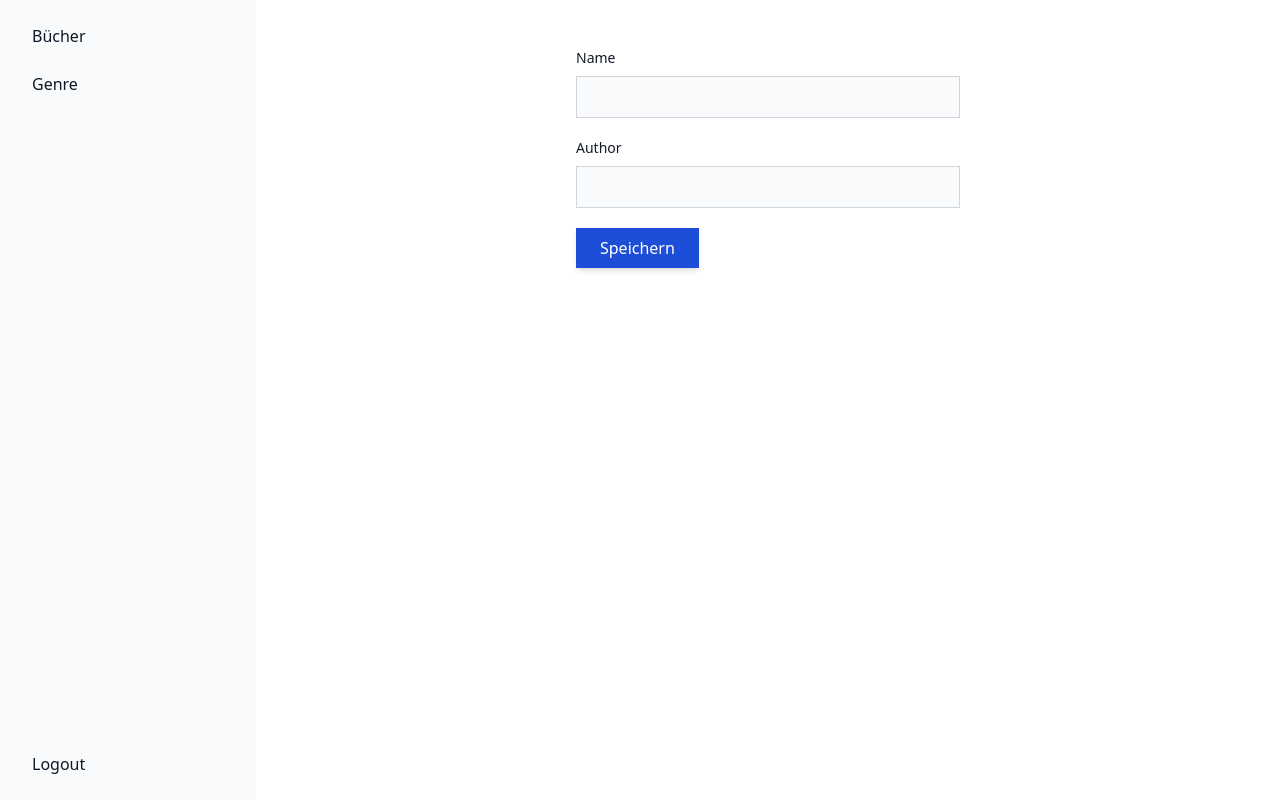
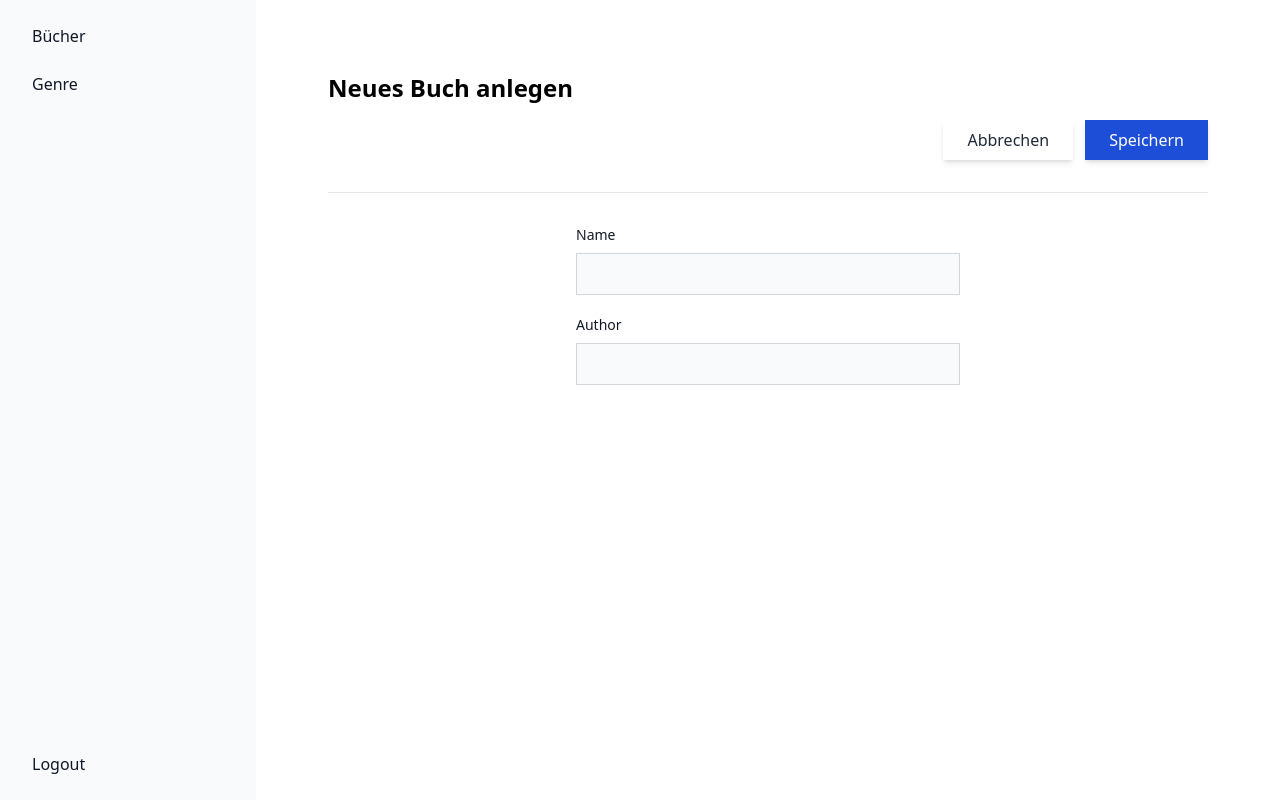
Before and after one commit to malek15b/book-library-project, a React app in the folder frontend/: page /admin/books/add in a window 1280 px wide. Built offline with nearby package versions, Linux system fonts and the light colour scheme; the HTML template or start-up script is replaced by a standard one.

Commit message:
update form and style

```diff
--- a/frontend/src/BookAdd.tsx
+++ b/frontend/src/BookAdd.tsx
@@ -1,11 +1,13 @@
-import {ChangeEvent, FormEvent, useEffect, useState} from "react";
+import {ChangeEvent, FormEvent, useEffect, useRef, useState} from "react";
 import {Book} from "./model/Book";
-import {useNavigate, useParams} from "react-router-dom";
+import {useNavigate} from "react-router-dom";
 import axios from "axios";
 
 export default function BookAdd() {
 
     const navigate = useNavigate();
+    const formRef = useRef(null);
+
     const [book, setBook] = useState<Book>({
         id: "",
         name: "",
@@ -36,23 +38,31 @@ export default function BookAdd() {
 
     return (
         <>
-            <form className="max-w-sm mx-auto" onSubmit={handelSubmit}>
-                <div className="mb-5" >
+            <div className="container mx-auto p-6">
+                <h1 className="text-2xl font-bold mb-4">
+                    Neues Buch anlegen
+                </h1>
+                <div className="flex justify-end mb-6">
+                    <button onClick={() => navigate("/admin/books")} className="btn-default mr-3">Abbrechen</button>
+                    <button className="btn-primary" onClick={() => formRef.current.requestSubmit()}>Speichern</button>
+                </div>
+                <hr className="h-px my-8 bg-gray-200 border-0 dark:bg-gray-700"/>
+                <form ref={formRef} className="max-w-sm mx-auto" onSubmit={handelSubmit}>
+                    <div className="mb-5">
                         <label htmlFor="name" className="block mb-2 text-sm font-medium text-gray-900 dark:text-white">
                             Name</label>
                         <input value={book.name} onChange={handelInputChange} name={"name"} type="text" id="name"
                                required/>
                     </div>
                     <div className="mb-5">
-                    <label htmlFor="author" className="block mb-2 text-sm font-medium text-gray-900 dark:text-white">
+                        <label htmlFor="author"
+                               className="block mb-2 text-sm font-medium text-gray-900 dark:text-white">
                             Author</label>
                         <input value={book.author} onChange={handelInputChange} name={"author"} type="text" id="author"
                                required/>
                     </div>
-                <button type="submit"
-                        className="btn-primary">Speichern
-                </button>
                 </form>
+            </div>
         </>
     )
 }
--- a/frontend/src/BookEdit.tsx
+++ b/frontend/src/BookEdit.tsx
@@ -1,4 +1,4 @@
-import {ChangeEvent, FormEvent, useEffect, useState} from "react";
+import {ChangeEvent, FormEvent, useEffect, useRef, useState} from "react";
 import {Book} from "./model/Book";
 import {useNavigate, useParams} from "react-router-dom";
 import axios from "axios";
@@ -7,6 +7,7 @@ export default function BookEdit() {
 
     const {bookId} = useParams();
     const navigate = useNavigate();
+    const formRef = useRef(null);
     const [book, setBook] = useState<Book>({
         id: "",
         name: "",
@@ -45,23 +46,31 @@ export default function BookEdit() {
 
     return (
         <>
-            <form className="max-w-sm mx-auto" onSubmit={handelSubmit}>
-                <div className="mb-5" >
+            <div className="container mx-auto p-6">
+                <h1 className="text-2xl font-bold mb-4">
+                    {book.name}
+                </h1>
+                <div className="flex justify-end mb-6">
+                    <button onClick={() => navigate("/admin/books")} className="btn-default mr-3">Abbrechen</button>
+                    <button className="btn-primary" onClick={() => formRef.current.requestSubmit()}>Speichern</button>
+                </div>
+                <hr className="h-px my-8 bg-gray-200 border-0 dark:bg-gray-700"/>
+                <form ref={formRef} className="max-w-sm mx-auto" onSubmit={handelSubmit}>
+                    <div className="mb-5">
                         <label htmlFor="name" className="block mb-2 text-sm font-medium text-gray-900 dark:text-white">
                             Name</label>
-                    <input  value={book.name} onChange={handelInputChange} name={"name"} type="text" id="name"
+                        <input value={book.name} onChange={handelInputChange} name={"name"} type="text" id="name"
                                required/>
                     </div>
                     <div className="mb-5">
-                    <label htmlFor="author" className="block mb-2 text-sm font-medium text-gray-900 dark:text-white">
+                        <label htmlFor="author"
+                               className="block mb-2 text-sm font-medium text-gray-900 dark:text-white">
                             Author</label>
-                    <input  value={book.author} onChange={handelInputChange} name={"author"} type="text" id="author"
+                        <input value={book.author} onChange={handelInputChange} name={"author"} type="text" id="author"
                                required/>
                     </div>
-                <button type="submit"
-                        className="btn-primary">Speichern
-                </button>
                 </form>
+            </div>
         </>
     )
 }
--- a/frontend/src/BookList.tsx
+++ b/frontend/src/BookList.tsx
@@ -31,6 +31,7 @@ export default function BookList() {
                 <div className="flex justify-end mb-6">
                     <button className="btn-primary" onClick={() => navigate("/admin/books/add")}>Buch anlegen</button>
                 </div>
+                <hr className="h-px my-8 bg-gray-200 border-0 dark:bg-gray-700"/>
 
                 {books.length === 0 ? (
                     <p>Keine Bücher vorhanden.</p>
@@ -50,10 +51,12 @@ export default function BookList() {
                                 <td className="px-6 py-3">{b.name}</td>
                                 <td className="px-6 py-3">{b.author}</td>
                                 <td className="px-6 py-3">{new Date(Date.parse(b.createdAt)).toLocaleString()} </td>
-                                <td className="px-6 py-3">
+                                <td className="px-6 py-3 font-medium">
                                     <Link to={`/admin/books/edit/${b.id}`}
                                           className="text-blue-600 pr-2">Bearbeiten</Link>
-                                    <button onClick={() => deleteBook(b.id)} className="text-red-700">Löschen</button>
+                                    <button onClick={() => deleteBook(b.id)}
+                                            className="text-red-700 float-end">Löschen
+                                    </button>
                                 </td>
                             </tr>
                         ))
--- a/frontend/src/index.css
+++ b/frontend/src/index.css
@@ -3,13 +3,13 @@
 @tailwind utilities;
 
 .btn-primary {
-    @apply bg-blue-700 text-white px-6 py-2 shadow-md
+    @apply bg-blue-700 text-white px-6 py-2 shadow-md font-medium
     hover:bg-blue-600;
 }
 
 .btn-default {
-    @apply bg-white text-gray-800 px-6 py-2 shadow-md
-    hover:border-gray-700;
+    @apply bg-white text-gray-800 px-6 py-2 shadow-md font-medium
+    hover:bg-gray-50;
 }
 
 input {
```
Lines whose indentation alone changed are shown as unchanged.
